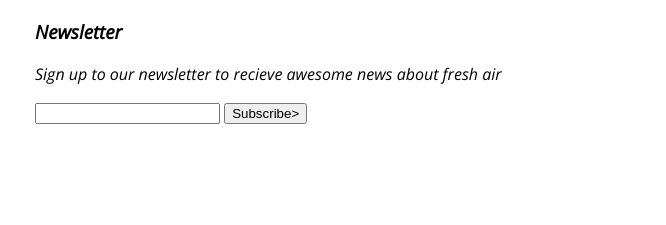
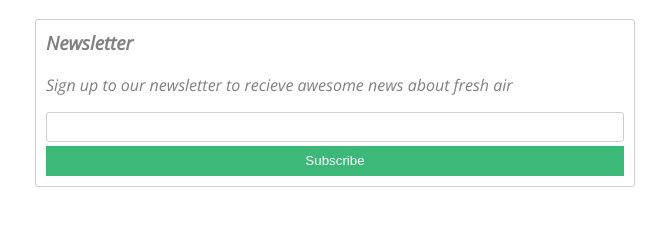
Before and after one commit to MacsekLevente/gyakorlas, a plain HTML site: page index.html in a window 1280 px wide. Shown: the part 67-292 px from the top of the page, without its empty margins (305-971 px from the left). Drawn offline with nearby package versions, Linux system fonts and the light colour scheme.

Commit message:
Add files via upload

```diff
--- a/index.html
+++ b/index.html
@@ -17,7 +17,7 @@
             <p>Sign up to our newsletter to recieve awesome news about fresh air</p>
             <form>
                 <input typ="text">
-                <button type="submit">Subscribe></button>
+                <button type="submit">Subscribe</button>
             </form>
 
         </div>
--- a/style.css
+++ b/style.css
@@ -4,3 +4,34 @@ margin-left: auto;
 margin-right: auto;
 font-family: 'Open Sans', sans-serif;
 }
+
+.newsletter {
+    color: gray;
+    border:solid thin #cfcfcf;
+    padding: 10px;
+    border-radius: 3px;
+}
+
+.newsletter button{
+    background-color:#3cb878;
+    color: white;
+    border: none;
+    display: block;
+    width: 100%;
+    height: 30px;
+}
+
+.newsletter input{
+    display: block;
+    width: 100%;
+    height: 30px;
+    border: solid 1px #cfcfcf;
+    border-radius: 3px;
+    margin-bottom: 4px;
+    box-sizing: border-box;
+
+}
+
+.newsletter h3{
+    margin-top: 0;
+}
```
